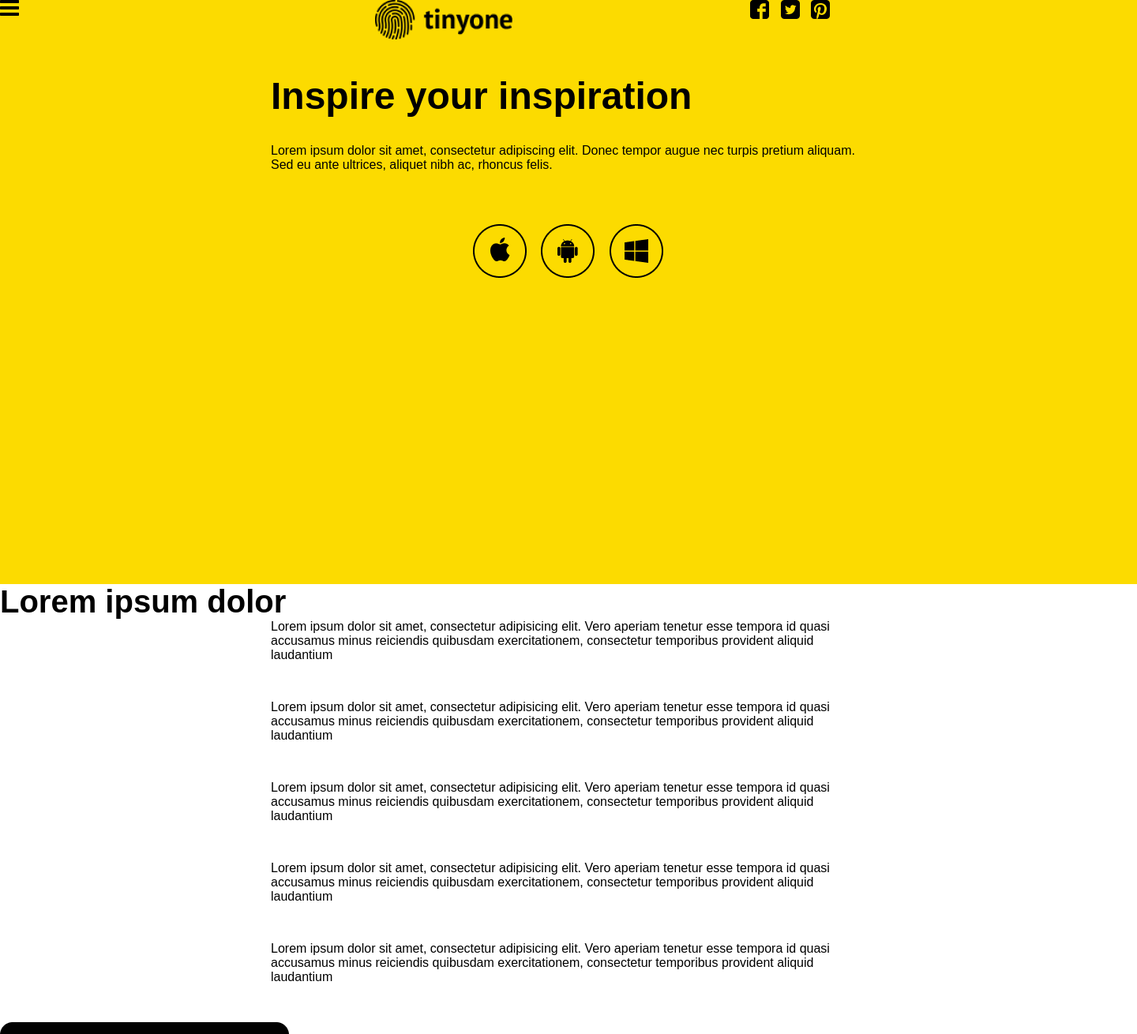
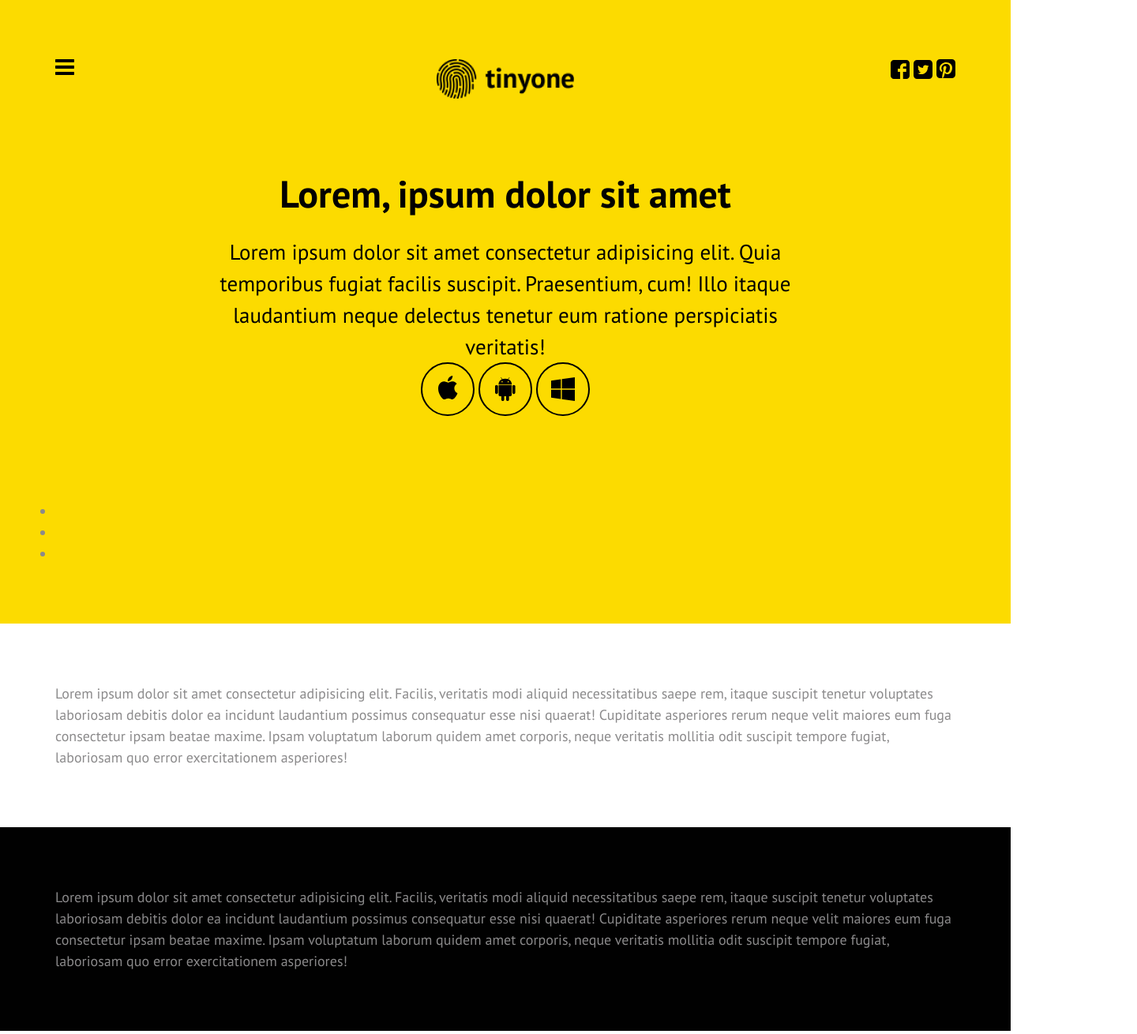
Before and after one commit to OlgaSeg/2sayt, a plain HTML site: page index.html in a window 1280 px wide. Shown: the top 1310 px of the page at 79% size, 1440 px wide, since content can reach past the window. Drawn offline with Linux system fonts and the light colour scheme.

Commit message:
1 section all

```diff
--- a/index.html
+++ b/index.html
@@ -10,70 +10,53 @@
 </head>
 
 <body>
-
-
-    <div class="first">
-        <div class="head">
-            <div><img class="menu" src="images/menu.svg"></div>
-            <div><img class="logo" src="images/Logo.png"></div>
-            <div><img class="socseti" src="images/socseti.png"></div>
-
-
-            <h2>Inspire your inspiration</h2>
-            <p>Lorem ipsum dolor sit amet, consectetur adipiscing elit. Donec tempor augue nec turpis pretium
-                aliquam.
-                Sed eu ante ultrices, aliquet nibh ac, rhoncus felis. </p>
-
-            <div class="kar"><img classs="sis" src="images/Logos.png"> </div>
-    </div>
-    <div class="content">
-        <h2>Lorem ipsum dolor</h2>
-        <div>
-            <p>Lorem ipsum dolor sit amet, consectetur adipisicing elit. Vero aperiam tenetur esse tempora id quasi
-                accusamus minus reiciendis quibusdam exercitationem, consectetur temporibus provident aliquid
-                laudantium
-            </p>
-            <div>
-                <p>Lorem ipsum dolor sit amet, consectetur adipisicing elit. Vero aperiam tenetur esse tempora id quasi
-                    accusamus minus reiciendis quibusdam exercitationem, consectetur temporibus provident aliquid
-                    laudantium
-                </p>
-                <p>Lorem ipsum dolor sit amet, consectetur adipisicing elit. Vero aperiam tenetur esse tempora id quasi
-                    accusamus minus reiciendis quibusdam exercitationem, consectetur temporibus provident aliquid
-                    laudantium
-                </p>
-            </div>
-            <Div>
-                <p>Lorem ipsum dolor sit amet, consectetur adipisicing elit. Vero aperiam tenetur esse tempora id quasi
-                    accusamus minus reiciendis quibusdam exercitationem, consectetur temporibus provident aliquid
-                    laudantium
-                </p>
-                <p>Lorem ipsum dolor sit amet, consectetur adipisicing elit. Vero aperiam tenetur esse tempora id quasi
-                    accusamus minus reiciendis quibusdam exercitationem, consectetur temporibus provident aliquid
-                    laudantium
-                </p>
-            </Div>
-
-            <div><img src="images/tablet.png" alt=""></div>
-
-        </div>
-        <div class="footer">
-            <h2>Lorem ipsum dolor</h2>
-            <div>
-                <p>Lorem ipsum dolor sit amet consectetur adipisicing elit. Consectetur animi nemo, eum quasi cupiditate
-                    aliquam ullam delectus temporibus </p>
-
-                <form>
-                    <Input class="odin" type="email" name="email" placeholder="Enter your e-mail to update" required>
-                    </Input>
-                    <Input class="dva" type="submit"> submit</Input>
-
-                </form>
+    <section class="header">
+        <div class="container">
+            <div class="head">
+                <div class="menu"> <img src="images/menu.svg"></div>
+                <div class="logo"><img src="images/logo.png"></div>
+                <div class="social">
+                    <a href="#"><img src="images/facebook.svg"></a>
+                    <a href="#"><img src="images/twitter.svg"></a>
+                    <a href="#"><img src="images/pinterest.svg"></a>
+                </div>
 
             </div>
-            <p class="fot1">Lorem ipsum dolor sit amet, consectetur adipisicing elit. Vero aperiam tenetur esse tempora
-                id quasi </p>
+            <div class="title">
+                <h1>Lorem, ipsum dolor sit amet</h1>
+                <p class="description">Lorem ipsum dolor sit amet consectetur adipisicing elit. Quia temporibus fugiat facilis suscipit. Praesentium, cum! Illo itaque laudantium neque delectus tenetur eum ratione perspiciatis veritatis!</p>
+                <div class="os">
+                    <a href="#"><img src="images/Apple_logo.svg"></a>
+                    <a href="#"><img src="images/Android_logo.svg"></a>
+                    <a href="#"><img src="images/Windows_logo.svg"></a>
+                </div>
+
+            </div>
+            <ul class="nav_slider">
+                <li></li>
+                <li></li>
+                <li></li>
+            </ul>
         </div>
+    </section>
+    <section class="content">
+        <div class="container">Lorem ipsum dolor sit amet consectetur adipisicing elit. Facilis, veritatis modi aliquid
+            necessitatibus saepe rem, itaque suscipit tenetur voluptates laboriosam debitis dolor ea incidunt laudantium
+            possimus consequatur esse nisi quaerat!
+            Cupiditate asperiores rerum neque velit maiores eum fuga consectetur ipsam beatae maxime. Ipsam voluptatum
+            laborum quidem amet corporis, neque veritatis mollitia odit suscipit tempore fugiat, laboriosam quo error
+            exercitationem asperiores!
+        </div>
+    </section>
+    <section class="footer">
+        <div class="container">Lorem ipsum dolor sit amet consectetur adipisicing elit. Facilis, veritatis modi aliquid
+            necessitatibus saepe rem, itaque suscipit tenetur voluptates laboriosam debitis dolor ea incidunt laudantium
+            possimus consequatur esse nisi quaerat!
+            Cupiditate asperiores rerum neque velit maiores eum fuga consectetur ipsam beatae maxime. Ipsam voluptatum
+            laborum quidem amet corporis, neque veritatis mollitia odit suscipit tempore fugiat, laboriosam quo error
+            exercitationem asperiores!
+        </div>
+    </section>
 
 </body>
 
--- a/style.css
+++ b/style.css
@@ -1,86 +1,78 @@
+@import url('https://fonts.googleapis.com/css2?family=PT+Sans:wght@400;700&display=swap');
+
 * {
     padding: 0;
     margin: 0;
     box-sizing: border-box;
 }
 
-
 body {
-    font-family: "PT Sans", "Arial", "Helvetica", sans-serif;
-    font-style: normal;
-    width: 1440px;
+    font-family: 'PT Sans', sans-serif;
+    font-size: 18px;
+    line-height: 1.5em;
+    color: #8B8A8B;
 }
 
-.head
+h1 {
+    font-size: 48px;
+}
+
+h2 {
+    font-size: 40px;
+}
+
+h1,
+h2,
+h3 {
+    margin-bottom: 40px;
+}
+
+.header {
+    background-color: #FCDB00;
+}
+
+.head {
+    overflow: hidden;
+}
+
+.head>div {
+    width: 33.33333%;
+    float: left;
+}
+
+.social {
+    text-align: right;
+}
+
+.logo {
+    text-align: center;
+}
+
+.title {
+    color: #010101;
+    text-align: center;
+    width: 754px;
+    margin: 100px auto;
+}
+.description
 {
-    height: 154px;
+    text-align: center;
+    font-size: 27px;
+    line-height:40px;
+
 }
 
 
-
-.head>h2
-{
-    font-size: 48px;
-    width: 754px;
-    height: 48px;
-    margin: 94px auto 40px;
-
-
+.content {
+    background-color: #ffffff;
 }
 
-.head>div {
-    width: 33%;
-    float: left;
-}
-
-.head
-{
-    overflow: hidden;
-}
-
-
-.first,
-.footer,
-.head
-{
-    height: 740px;
-}
-
-.footer>h2,
-.content>h2
- {
-    font-size: 40px;
-    margin: 0 auto;
-}
-
-.head>p,
-.content>p {
-    color: #000000;
-
-}
-
-.first {
-    background-color: #FCDB00;
-}
-.content {
-    height: 872px;
-    background-color: #FFFFFF;
-}
 .footer {
     background-color: #010101;
 }
 
-.footer>h2,
-.footer>p {
-    color: #8B8A8B;
+.container {
+    width: 1140px;
+    margin: 0 auto;
+    padding: 75px 0;
 }
-.first p
-{
-    width: 754px;
-    height: 102px;
-    margin:0px auto;
-}
-.kar> img
-{
-    padding: 0 599px 0;
-}
--- /dev/null
+++ b/style1506.css
@@ -0,0 +1,86 @@
+* {
+    padding: 0;
+    margin: 0;
+    box-sizing: border-box;
+}
+
+
+body {
+    font-family: "PT Sans", "Arial", "Helvetica", sans-serif;
+    font-style: normal;
+    width: 1440px;
+}
+
+.head
+{
+    height: 154px;
+}
+
+
+
+.head>h2
+{
+    font-size: 48px;
+    width: 754px;
+    height: 48px;
+    margin: 94px auto 40px;
+
+
+}
+
+.head>div {
+    width: 33%;
+    float: left;
+}
+
+.head
+{
+    overflow: hidden;
+}
+
+
+.first,
+.footer,
+.head
+{
+    height: 740px;
+}
+
+.footer>h2,
+.content>h2
+ {
+    font-size: 40px;
+    margin: 0 auto;
+}
+
+.head>p,
+.content>p {
+    color: #000000;
+
+}
+
+.first {
+    background-color: #FCDB00;
+}
+.content {
+    height: 872px;
+    background-color: #FFFFFF;
+}
+.footer {
+    background-color: #010101;
+}
+
+.footer>h2,
+.footer>p {
+    color: #8B8A8B;
+}
+.first p
+{
+    width: 754px;
+    height: 102px;
+    margin:0px auto;
+}
+.kar> img
+{
+    padding: 0 599px 0;
+}
```
Also changed, not shown: images/Android_logo.svg (added), images/Apple_logo.svg (added), images/Windows_logo.svg (added), images/facebook.svg (added), images/pinterest.svg (added), images/socseti.png (deleted), images/twitter.svg (added).
